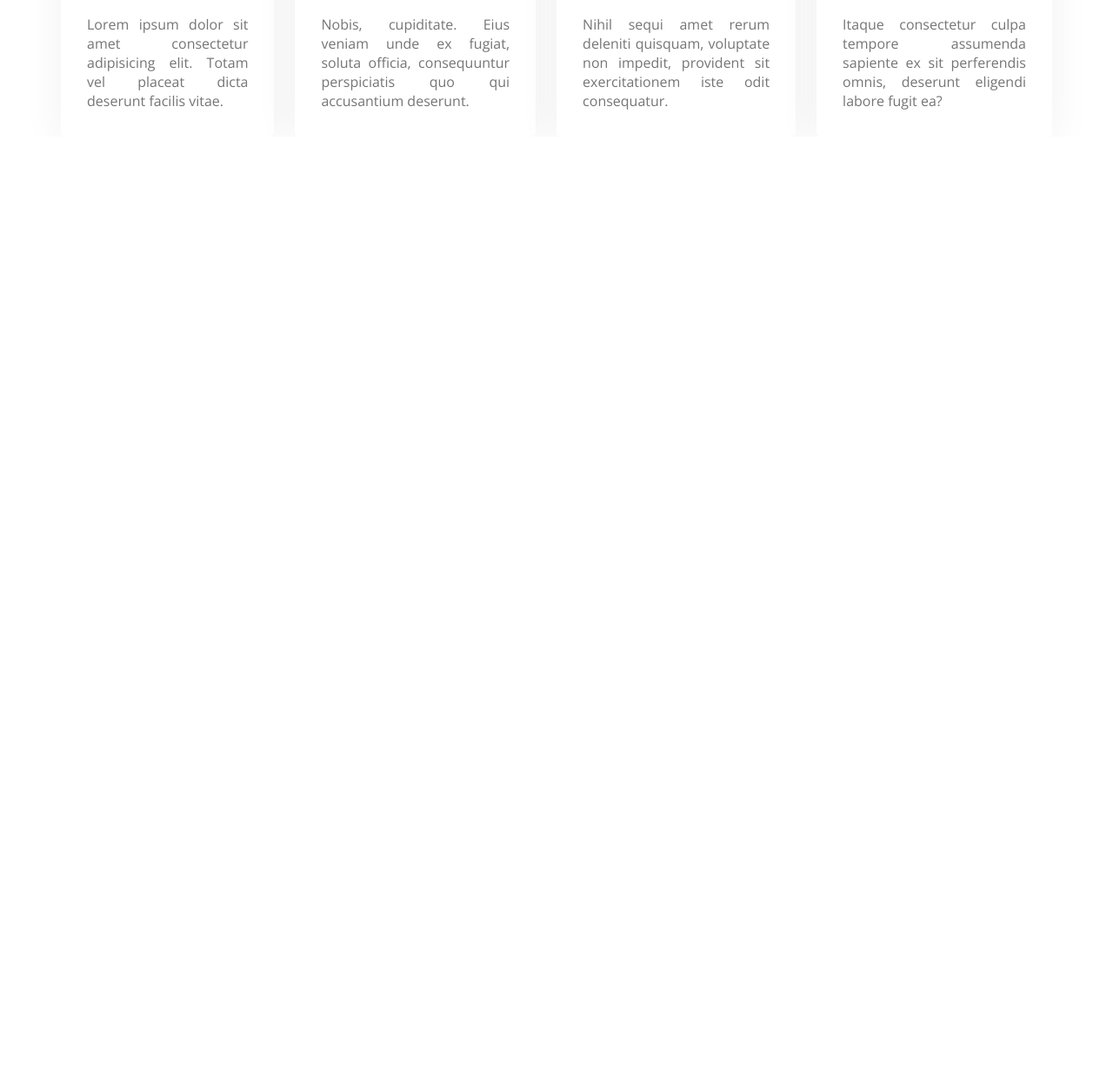
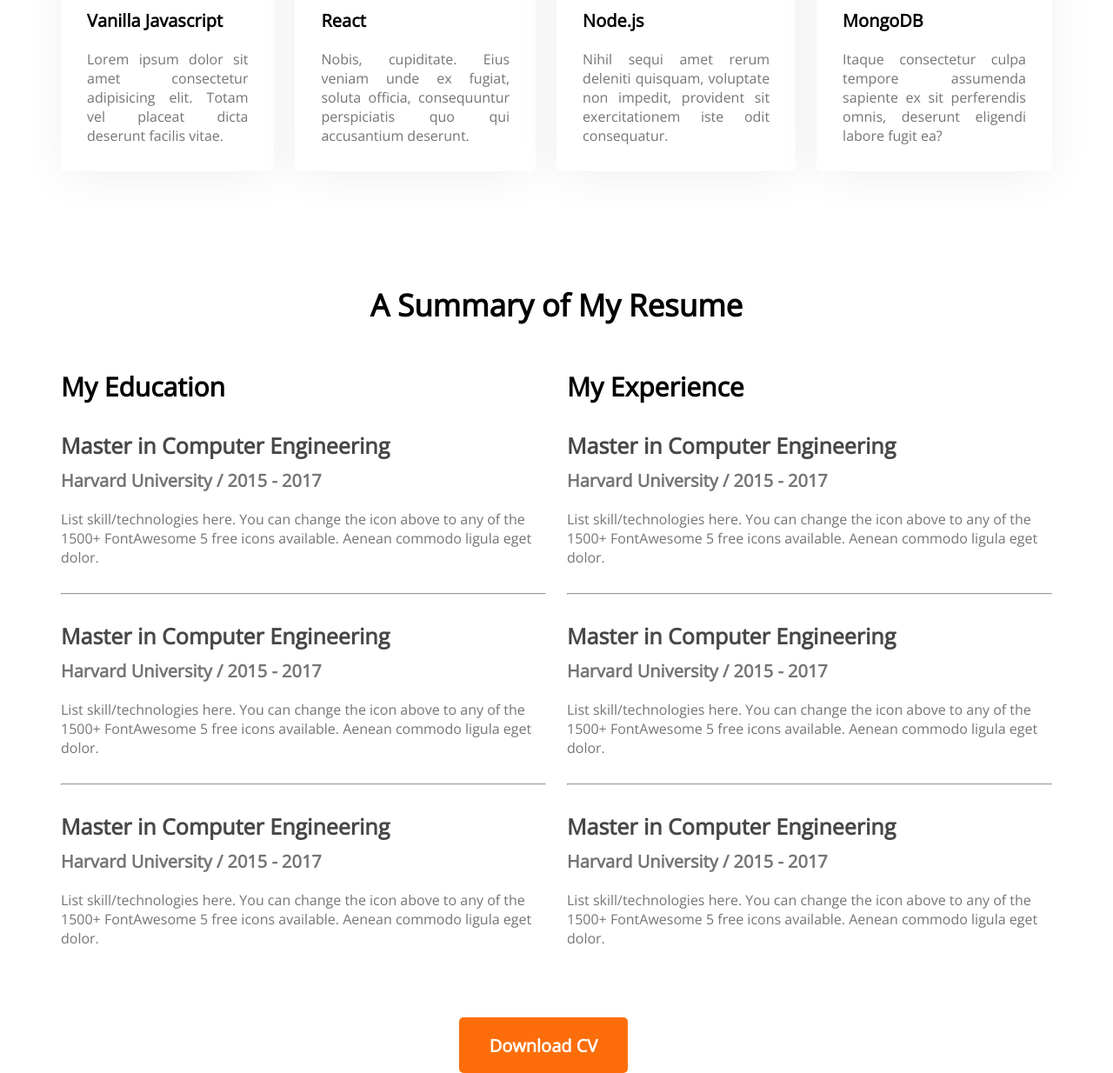
Before and after one commit to MehediMubin/developer-portfolio, a plain HTML site: page index.html in a window 1280 px wide. Shown: the part 1873-3107 px from the top of the page at 87% size. Before the commit the page ends 2030 px from the top, so only its background shows below. Drawn offline with nearby package versions, Linux system fonts and the light colour scheme.

Commit message:
resume section added

```diff
--- a/index.html
+++ b/index.html
@@ -113,6 +113,109 @@
                     </div>
                 </div>
             </section>
+            <!-- Resume Section -->
+            <section class="resume">
+                <h3 class="section-title">A Summary of My Resume</h3>
+                <div class="resume-content">
+                    <div>
+                        <h3 class="resume-title">My Education</h3>
+                        <div class="resume-item">
+                            <h4 class="title">
+                                Master in Computer Engineering
+                            </h4>
+                            <h5 class="subtitle">
+                                Harvard University / 2015 - 2017
+                            </h5>
+                            <p class="description">
+                                List skill/technologies here. You can change the
+                                icon above to any of the 1500+ FontAwesome 5
+                                free icons available. Aenean commodo ligula eget
+                                dolor.
+                            </p>
+                        </div>
+                        <hr />
+                        <div class="resume-item">
+                            <h4 class="title">
+                                Master in Computer Engineering
+                            </h4>
+                            <h5 class="subtitle">
+                                Harvard University / 2015 - 2017
+                            </h5>
+                            <p class="description">
+                                List skill/technologies here. You can change the
+                                icon above to any of the 1500+ FontAwesome 5
+                                free icons available. Aenean commodo ligula eget
+                                dolor.
+                            </p>
+                        </div>
+                        <hr />
+                        <div class="resume-item">
+                            <h4 class="title">
+                                Master in Computer Engineering
+                            </h4>
+                            <h5 class="subtitle">
+                                Harvard University / 2015 - 2017
+                            </h5>
+                            <p class="description">
+                                List skill/technologies here. You can change the
+                                icon above to any of the 1500+ FontAwesome 5
+                                free icons available. Aenean commodo ligula eget
+                                dolor.
+                            </p>
+                        </div>
+                    </div>
+                    <div>
+                        <h3 class="resume-title">My Experience</h3>
+                        <div class="resume-item">
+                            <h4 class="title">
+                                Master in Computer Engineering
+                            </h4>
+                            <h5 class="subtitle">
+                                Harvard University / 2015 - 2017
+                            </h5>
+                            <p class="description">
+                                List skill/technologies here. You can change the
+                                icon above to any of the 1500+ FontAwesome 5
+                                free icons available. Aenean commodo ligula eget
+                                dolor.
+                            </p>
+                        </div>
+                        <hr />
+                        <div class="resume-item">
+                            <h4 class="title">
+                                Master in Computer Engineering
+                            </h4>
+                            <h5 class="subtitle">
+                                Harvard University / 2015 - 2017
+                            </h5>
+                            <p class="description">
+                                List skill/technologies here. You can change the
+                                icon above to any of the 1500+ FontAwesome 5
+                                free icons available. Aenean commodo ligula eget
+                                dolor.
+                            </p>
+                        </div>
+                        <hr />
+                        <div class="resume-item">
+                            <h4 class="title">
+                                Master in Computer Engineering
+                            </h4>
+                            <h5 class="subtitle">
+                                Harvard University / 2015 - 2017
+                            </h5>
+                            <p class="description">
+                                List skill/technologies here. You can change the
+                                icon above to any of the 1500+ FontAwesome 5
+                                free icons available. Aenean commodo ligula eget
+                                dolor.
+                            </p>
+                        </div>
+                    </div>
+                </div>
+                <div class="resume-button">
+                    <button class="btn-primary">Download CV</button>
+                </div>
+            </section>
         </main>
         <footer></footer>
     </body>
--- a/styles/portfolio.css
+++ b/styles/portfolio.css
@@ -117,7 +117,7 @@ main {
 
 .section-title {
     text-align: center;
-    margin-bottom: 30px;
+    margin-bottom: 50px;
     font-weight: 700;
     font-size: 35px;
 }
@@ -172,3 +172,47 @@ main {
     color: #757575;
     text-align: justify;
 }
+
+/* Resume section styles */
+
+.resume {
+    margin-top: 130px;
+}
+
+.resume-content {
+    display: flex;
+    gap: 24px;
+}
+
+.resume-title {
+    font-weight: 700;
+    font-size: 30px;
+    margin-bottom: 30px;
+}
+
+.resume-item {
+    margin-top: 30px;
+    margin-bottom: 30px;
+}
+
+.resume .title {
+    font-weight: 700;
+    font-size: 25px;
+    color: #474747;
+    margin-bottom: 10px;
+}
+.resume .subtitle {
+    font-weight: 600;
+    font-size: 20px;
+    color: #757575;
+    margin-bottom: 20px;
+}
+
+.resume .description {
+    color: #757575;
+}
+
+.resume-button {
+    margin-top: 50px;
+    text-align: center;
+}
```
